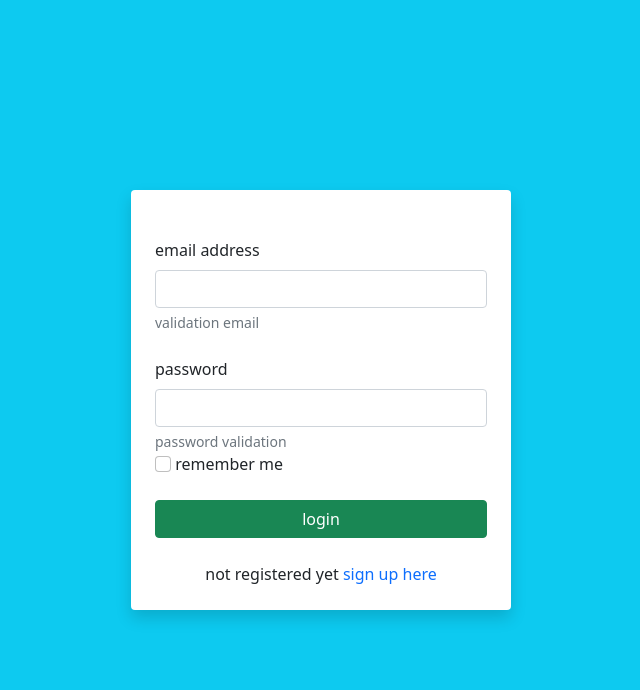
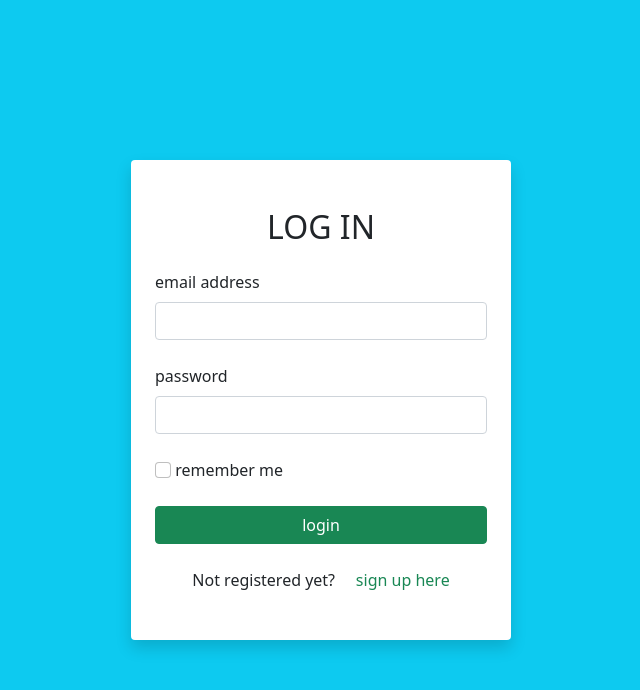
Before and after one commit to Petrimus/tsoha_flower_store, a Flask app: page /login in a window 1280 px wide. Shown: the top 690 px of the page, without its empty margins (319-959 px from the left). Run offline with Flask 2, Linux system fonts and the light colour scheme.

Commit message:
login fucntionality added

```diff
--- a/flower_store/auth/templates/auth/login.html
+++ b/flower_store/auth/templates/auth/login.html
@@ -19,27 +19,49 @@
     <div class="container">
       <div class="row vh-100 align-items-center justify-content-center">
         <div class="col-sm-8 col-md-6 col-lg-4 bg-white rounded p-4 shadow">
-          <div class="row justify-content-center mb-4">
-
-          </div>
-          <form>
+          <div class="row justify-content-center mb-4"></div>
+          {% if error_message %}
+          <div class="alert alert-warning" role="alert">{{error_message}}</div>
+          {% endif %}
+          <form action="/login" method="POST" class="mb-4">
+            <div class="mb-4 text-center">
+              <h2><bold>LOG IN</bold></h2>
+            </div>
             <div class="mb-4">
               <label for="email" class="form-label">email address</label>
-              <input type="email" class="form-control" id="email" aria-describedby="emailHelp">
-              <div id="emailHelp" class="form-text">validation email</div>
+              <input
+                type="email"
+                class="form-control"
+                id="email"
+                name="username"
+              />
             </div>
             <div class="mb-4">
               <label for="password" class="form-label">password</label>
-              <input type="password" class="form-control" id="email" aria-describedby="passwordHelp">
-              <div id="passwordHelp" class="form-text">password validation</div>
-              <div class="mb-4" class="form-check">
-                <input type="checkbox" class="form-check-input" id="remember">
-                <label class="form-check-label" for="remember">remember me</label>
-              </div>
-              <button type="submit" class="btn btn-success w-100">login</button>
+              <input
+                type="password"
+                class="form-control"
+                id="password"
+                name="password"
+              />
             </div>
+            <div class="mb-4" class="form-check">
+              <input
+                type="checkbox"
+                class="form-check-input"
+                id="remember"
+                name="remember"
+              />
+              <label class="form-check-label" for="remember">remember me</label>
+            </div>
+            <button type="submit" class="btn btn-success w-100">login</button>
           </form>
-          <p class="mb-0 text-center">not registered yet <a href="#" class="text-decoration-none">sign up here</a></p>
+          <p class="mb-4 text-center">
+            Not registered yet?
+            <a href="/signup" class="text-decoration-none link-success"
+              >&nbsp &nbsp sign up here</a
+            >
+          </p>
         </div>
       </div>
     </div>
@@ -54,5 +76,15 @@
       integrity="sha384-Atwg2Pkwv9vp0ygtn1JAojH0nYbwNJLPhwyoVbhoPwBhjQPR5VtM2+xf0Uwh9KtT"
       crossorigin="anonymous"
     ></script>
+    <script src="https://cdnjs.cloudflare.com/ajax/libs/jquery/3.3.1/jquery.min.js"></script>
+    <script>
+      window.setTimeout(function () {
+        $('.alert')
+          .fadeTo(500, 0)
+          .slideUp(500, function () {
+            $(this).remove();
+          });
+      }, 4000);
+    </script>
   </body>
 </html>
--- a/flower_store/auth/templates/auth/signup.html
+++ b/flower_store/auth/templates/auth/signup.html
@@ -173,8 +173,8 @@
           </form>
           <div class="mb-8">
             <p class="mb-0 text-center">
-              or log in
-              <a href="#" class="text-decoration-none"> here</a>
+              Or log in
+              <a href="/login" class="text-decoration-none link-success">&nbsp here</a>
             </p>
           </div>
         </div>
--- a/flower_store/auth/views.py
+++ b/flower_store/auth/views.py
@@ -1,14 +1,40 @@
 from . import auth_blueprint
-from flask import render_template, request, redirect, url_for, current_app
+from flask import render_template, request, redirect, url_for, current_app, session
 from flower_store import db
 from werkzeug.security import check_password_hash, generate_password_hash
 
 
 @auth_blueprint.route('/login')
+def login_form():
+
+    return render_template('auth/login.html', error_message="")
+
+
+@auth_blueprint.route("/login",methods=["POST"])
 def login():
+    username = request.form["username"]
+    password = request.form["password"]
 
-    return render_template('auth/login.html')
+    if (not username or not password):
+        return render_template('auth/login.html', error_message="You must give username (email) and password")
 
+    sql = "SELECT id, password FROM users WHERE username=:username"
+    result = db.session.execute(sql, {"username":username})
+    user = result.fetchone()
+    if not user:
+        return render_template('auth/login.html', error_message="Username or password incorrect")
+    else:
+        hash_value = user.password
+    if check_password_hash(hash_value, password):
+        session["username"] = username
+        return redirect("/")
+    else:
+        return render_template('auth/login.html', error_message="Username or password incorrect")
+
+@auth_blueprint.route("/logout")
+def logout():
+    del session["username"]
+    return redirect("/")
 
 @auth_blueprint.route('/signup')
 def signup_form():
```
Also changed, not shown: flower_store/main/templates/main/navbar.html (+11 -0 lines).
